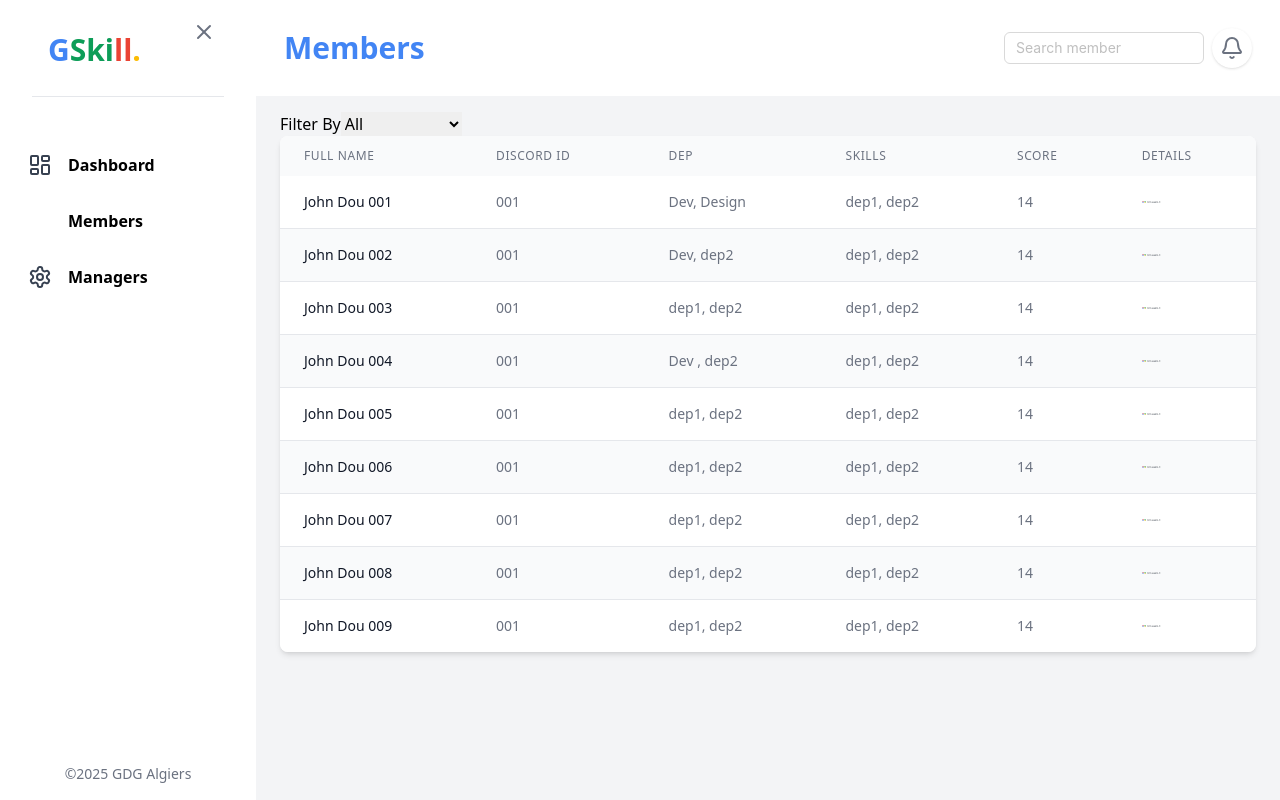
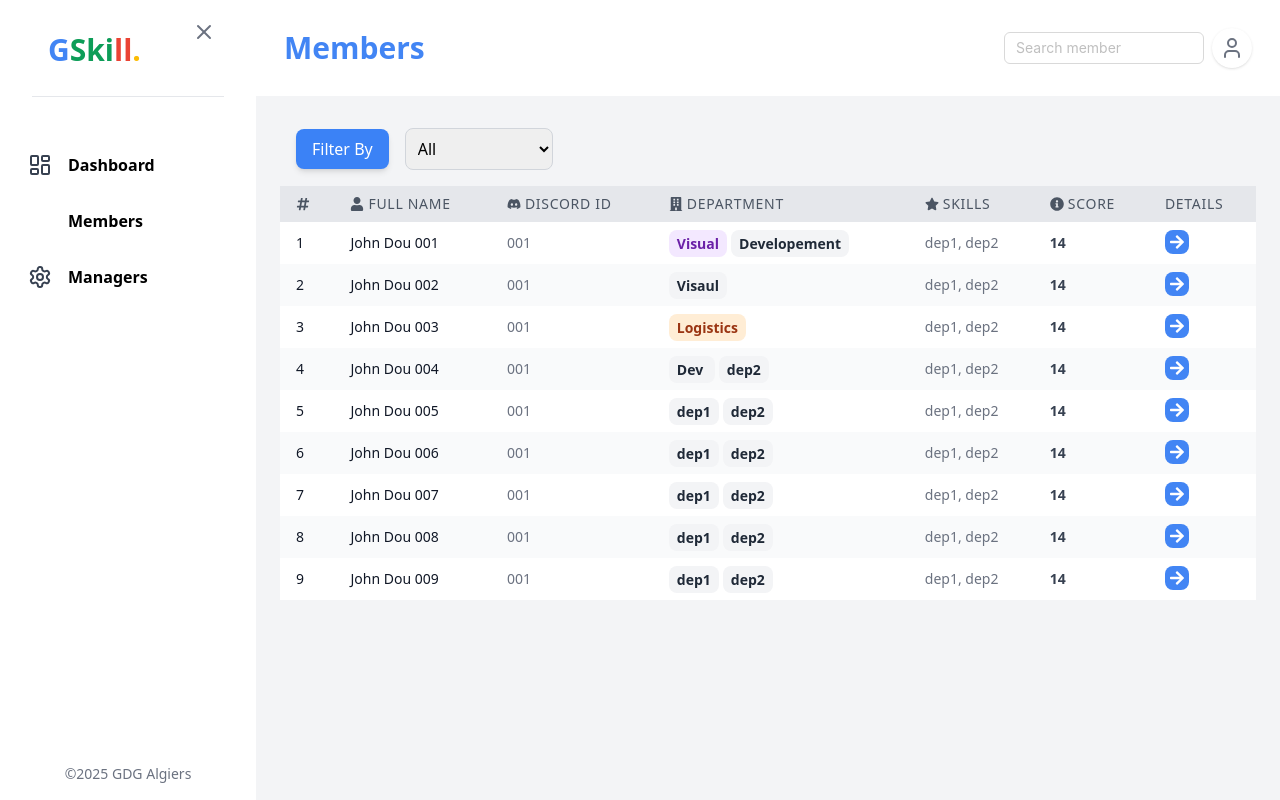
Before and after one commit to Alilo2005/GDG-HACK-FRONTEND, a Next.js app in the folder gdg-hack-frontend/: page /members in a window 1280 px wide. Built offline with nearby package versions, Linux system fonts and the light colour scheme.

Commit message:
solve some issues

```diff
--- a/gdg-hack-frontend/src/app/(logged_in)/layout.tsx
+++ b/gdg-hack-frontend/src/app/(logged_in)/layout.tsx
@@ -1,22 +1,75 @@
-"use client"
+// "use client"
 
-import React, { useState } from 'react'
-import { Sidebar } from '../../components/sideBar/sidebar'
-import { Bell, Search } from 'lucide-react'
-import Image from 'next/image'
-import { useDelayedTitle } from '../../hooks/useDelayedTitle'
-import  SearchBar  from '../../components/SearchBar'
+// import React, { useState } from 'react'
+// import { Sidebar } from '../../components/sideBar/sidebar'
+// import { Bell,  } from 'lucide-react'
+// // import Image from 'next/image'
+// import { useDelayedTitle } from '../../hooks/useDelayedTitle'
+// import  SearchBar  from '../../components/SearchBar'
+// import SettingsContent from '../../components/managers/settingsContent'
+// interface LayoutProps {
+//     children: React.ReactNode
+//     user?: {
+//         name: string
+//         role: 'manager' | 'admin'
+//     }
+// }
+
+// export default function Layout({ children }: LayoutProps) {
+//     const [sidebarOpen, setSidebarOpen] = useState(true)
+//     const activeTab = useDelayedTitle()
+
+//     return (
+//         <div className="flex h-screen bg-gray-100 w-full">
+//             <Sidebar
+//                 isOpen={sidebarOpen}
+//                 toggleSidebar={() => setSidebarOpen(!sidebarOpen)}
+//             />
+//             <main className="flex-1 overflow-y-auto">
+//                 <div className="flex justify-between items-center w-full bg-white p-7">
+//                     <h2 className="text-3xl font-semibold text-gdg_blue">{activeTab}</h2>
+//                     <div className="flex items-center">
+//                         <div className="relative w-48">
+//                             <SearchBar placeholder='Search member'/>
+//                         </div>
+//                         <button type="button" title="Profile" className="ml-4 bg-white p-2 rounded-full shadow">
+//                             <Bell className="h-6 w-6 text-gray-500" />
+//                         </button>
+//                     </div>
+//                 </div>
+//                 <div className="container mx-auto px-6 py-4 ">
+//                     {children}
+//                 </div>
+//             </main>
+//         </div>
+//     )
+// }
+
+
+"use client";
+
+import React, { useState } from "react";
+import { Sidebar } from "../../components/sideBar/sidebar";
+import { User } from "lucide-react";
+import { useDelayedTitle } from "../../hooks/useDelayedTitle";
+import SearchBar from "../../components/SearchBar";
+import SettingsContent from "../../components/managers/settingsContent";
+
 interface LayoutProps {
-    children: React.ReactNode
+  children: React.ReactNode;
   user?: {
-        name: string
-        role: 'manager'
-    }
+    name: string;
+    role: "manager" | "admin";
+  };
 }
 
 export default function Layout({ children }: LayoutProps) {
-    const [sidebarOpen, setSidebarOpen] = useState(true)
-    const activeTab = useDelayedTitle()
+    const [sidebarOpen, setSidebarOpen] = useState(true);
+    const [isModalOpen, setIsModalOpen] = useState(false); // Modal state
+    const activeTab = useDelayedTitle();
+
+    const handleOpenModal = () => setIsModalOpen(true);
+    const handleCloseModal = () => setIsModalOpen(false);
 
     return (
       <div className="flex h-screen bg-gray-100 w-full">
@@ -29,17 +82,45 @@
             <h2 className="text-3xl font-semibold text-gdg_blue">{activeTab}</h2>
             <div className="flex items-center">
               <div className="relative w-48">
-                            <SearchBar placeholder='Search member'/>
+                <SearchBar placeholder="Search member" />
               </div>
-                        <button type="button" title="Profile" className="ml-4 bg-white p-2 rounded-full shadow">
-                            <Bell className="h-6 w-6 text-gray-500" />
+              {/* Profile Button */}
+              <button
+                type="button"
+                title="Profile"
+                className="ml-4 bg-white p-2 rounded-full shadow"
+                onClick={handleOpenModal}
+              >
+                <User className="h-6 w-6 text-gray-500" />
               </button>
             </div>
           </div>
-                <div className="container mx-auto px-6 py-4 ">
-                    {children}
+          <div className="container mx-auto px-6 py-4">{children}</div>
+        </main>
+
+        {/* Modal */}
+        {isModalOpen && (
+          <div
+            className="fixed inset-0 z-50 flex items-center justify-center bg-black bg-opacity-50"
+            onClick={handleCloseModal} // Close modal on overlay click
+          >
+            <div
+              className="bg-white p-4 rounded-lg shadow-lg w-1/2 max-w-lg"
+              onClick={(e) => e.stopPropagation()} // Prevent closing when clicking inside modal
+            >
+              {/* Close Button */}
+              <button
+                onClick={handleCloseModal}
+                className="absolute top-2 right-2 text-gray-600 hover:text-gray-900"
+              >
+                ✕
+              </button>
+
+              {/* SettingsContent Component */}
+              <SettingsContent />
             </div>
-            </main>
           </div>
-    )
+        )}
+      </div>
+    );
   }
--- a/gdg-hack-frontend/src/app/(logged_in)/managers/page.tsx
+++ b/gdg-hack-frontend/src/app/(logged_in)/managers/page.tsx
@@ -2,8 +2,8 @@
 import ManagerTable from "../../../components/managersTable";
 import { managerMockData } from "../../../mockData/manager";
 import { useState, useEffect } from "react";
-import SettingsContent from "../../../components/managers/settingsContent";
-export default function     manager() {
+
+export default function Manager() {
     const [isLoading, setIsLoading] = useState(true);
     const [error, setError] = useState<string | null>(null);
 
@@ -14,7 +14,7 @@
                 setIsLoading(false);
             }, 1000); // Simulated delay
         } catch (err) {
-            setError("Failed to load    manager");
+            setError("Failed to load manager");
             setIsLoading(false);
         }
     }, []);
@@ -23,10 +23,8 @@
     if (error) return <div>Error: {error}</div>;
 
     return  (
-<>
-<SettingsContent/>
+    <>
      <ManagerTable data={managerMockData} />
-
     </>
     );
 
--- a/gdg-hack-frontend/src/app/(logged_in)/members/page.tsx
+++ b/gdg-hack-frontend/src/app/(logged_in)/members/page.tsx
@@ -13,6 +13,7 @@
             setTimeout(() => {
                 setIsLoading(false);
             }, 1000); // Simulated delay
+        // eslint-disable-next-line @typescript-eslint/no-unused-vars
         } catch (err) {
             setError("Failed to load members");
             setIsLoading(false);
--- a/gdg-hack-frontend/src/components/homepage.tsx
+++ b/gdg-hack-frontend/src/components/homepage.tsx
@@ -1,3 +1,4 @@
+import Image from "next/image";
 import React from "react";
 
 const GSkillPage: React.FC = () => {
@@ -34,10 +35,12 @@
 
       {/* Footer */}
       <footer className="absolute bottom-4 flex items-center space-x-2">
-        <img
+        <Image
           src="/gdg.svg"
           alt="GDG Algiers Logo"
-          className="w-32 h-8"
+          // className="w-32 h-8"
+          height={20}
+          width={180}
         />
       </footer>
     </div>
--- a/gdg-hack-frontend/src/components/managers/settingsMenu.tsx
+++ b/gdg-hack-frontend/src/components/managers/settingsMenu.tsx
@@ -1,5 +1,5 @@
 import React, { useState } from 'react';
-import { FiLock, FiInfo, FiLogOut, FiTrash2 } from 'react-icons/fi';
+import { FiLock, FiLogOut,  } from 'react-icons/fi';
 // import api from '@/lib/axios';
 
 export const SettingsMenu: React.FC = () => {
@@ -11,6 +11,7 @@
   const [showPassword, setShowPassword] = useState(false);
 
   // Retrieve user_id from local storage
+  // eslint-disable-next-line @typescript-eslint/no-unused-vars
   const userId = localStorage.getItem('user');
 
   const handleLogout = async () => {
--- a/gdg-hack-frontend/src/components/managersTable.tsx
+++ b/gdg-hack-frontend/src/components/managersTable.tsx
@@ -273,20 +273,30 @@
 // export default managerTable;
 
 import React, { useState, useEffect } from 'react';
-import { FaEdit, FaTrash, FaPlus, FaPlug } from 'react-icons/fa';
+import { FaEdit, FaTrash, FaPlus,  } from 'react-icons/fa';
 import { ManagersData, ManagerTableProps } from '../types/index';
 
 const ManagerTable: React.FC<ManagerTableProps> = ({ data: initialData }) => {
-  const [data, setData] = useState(initialData);
+  // const [data, setData] = useState(initialData);
   const [filteredData, setFilteredData] = useState<ManagersData[]>([]);
   const [isAddModalOpen, setIsAddModalOpen] = useState(false);
+  // eslint-disable-next-line @typescript-eslint/no-unused-vars
+  const [selectedManager, setSelectedManager] = useState<ManagersData | null>(null);
   const [newManager, setNewManager] = useState<ManagersData>({
-    id: 0,
+    id: "0023",
     full_name: '',
     discord_id: '',
     email: '',
     departement: [],
   });
+
+
+
+
+// function setSelectedManagers(manager: ManagersData) {
+//   setSelectedManager(manager);
+// }
+
 
   useEffect(() => {
     setFilteredData(initialData);
@@ -294,11 +304,12 @@
 
   const handleAddManager = () => {
     // Generate a unique ID for the new manager
-    const newManagerWithId = { ...newManager, id: Date.now() };
+    const newManagerWithId = { ...newManager, id: Date.now().toString() }; // Convert to string
     setFilteredData([...filteredData, newManagerWithId]);
     setIsAddModalOpen(false);
-    setNewManager({ id: 0, full_name: '', discord_id: '', email: '', departement: [] }); // Reset form
+    setNewManager({ id: '0', full_name: '', discord_id: '', email: '', departement: [] }); // Reset form
   };
+
 
   const handleInputChange = (e: React.ChangeEvent<HTMLInputElement>) => {
     const { name, value } = e.target;
@@ -320,6 +331,17 @@
     } else {
       return 'text-gray-600 text-sm rounded';
     }
+  };
+
+  const handleEdit = (manager: ManagersData) => {
+    setSelectedManager(manager);
+    setIsAddModalOpen(true);
+  };
+
+
+  const handleDelete = (manager: ManagersData) => {
+    const updatedData = filteredData.filter(item => item.id !== manager.id);
+    setFilteredData(updatedData);
   };
 
   return (
--- a/gdg-hack-frontend/src/components/members/skillsChart.tsx
+++ b/gdg-hack-frontend/src/components/members/skillsChart.tsx
@@ -51,6 +51,7 @@
 const COLORS = ['#0088FE', '#00C49F', '#FFBB28', '#FF8042'];
 
 export const SkillsChart: React.FC<SkillsChartProps> = ({ skills }) => {
+  // eslint-disable-next-line @typescript-eslint/no-unused-vars
   const data = skills.map((skill, index) => ({
     name: skill,
     value: 1, // Assuming each skill has equal weight
--- a/gdg-hack-frontend/src/components/membersTable.tsx
+++ b/gdg-hack-frontend/src/components/membersTable.tsx
@@ -1,13 +1,16 @@
+"use client"
 import React, { useState } from 'react';
-import { AreaChart, Area, XAxis, YAxis, CartesianGrid, Tooltip, ResponsiveContainer } from 'recharts';
+// import { AreaChart, Area, XAxis, YAxis, CartesianGrid, Tooltip, ResponsiveContainer } from 'recharts';
+// eslint-disable-next-line @typescript-eslint/no-unused-vars
 import { MembersData, MemberTableProps } from '../types/index';
-import { FaEdit, FaTrash } from 'react-icons/fa';
-import manager from '../app/(logged_in)/managers/page';
+// import Image from 'next/image';
+import { FaHashtag, FaUser, FaDiscord, FaBuilding, FaStar, FaInfoCircle, FaArrowRight } from 'react-icons/fa';
 // import api from "@/lib/axios";
 
 const MemberTable: React.FC<MemberTableProps> = ({ data: initialData }) => {
   const [data, setData] = useState(initialData);
 
+  // eslint-disable-next-line @typescript-eslint/no-unused-vars
   const [selectedDepartement, setSelectedDepartement] = useState<string>("");
 
 //   const [isEditModalOpen, setEditModalOpen] = useState(false);
@@ -60,28 +63,12 @@
 //   };
 
 
-const DetailsIcon = () => (
-    <img
-      alt='details-icon'
-      src="/gdg.svg"
-      height={20}
-      width={20}
-    />
-  );
-
 
 const listeDep = [
-    "Dev","Design","Marketing","Finance","HR","Management"
+    "Developement","Visual","Marketing","Finance","HR","Management"
 ];
 
 const filterDepartement = (dep: string) => {
-    // if (dep === "") {
-    //     setData(initialData);
-    // } else {
-    //     const filteredData = initialData.filter((member) => member.departement.includes(dep));
-    //     setData(filteredData);
-    // }
-
     setSelectedDepartement(dep);
     if (dep === "") {
         setData(initialData);
@@ -92,69 +79,128 @@
 }
 
 
-// const filterMemberData = data.filter((member) => {
-//     if (selectedDepartement === "") {
-//         return true;
-//     } else {
-//         return member.departement.includes(selectedDepartement);
-//     }
-// });
-
   return (
     <>
-    <div>
-        <button className=''>Filter By </button>
-        <select className='' onChange={(e) => filterDepartement(e.target.value)}>
+    <div className='flex items-center justify-between p-4 '>
+
+<div className="flex items-center gap-4">
+  <button className="bg-blue-500 text-white px-4 py-2 rounded-lg shadow-md hover:bg-blue-600 transition">
+    Filter By
+  </button>
+  <select
+    className="border border-gray-300 rounded-lg p-2 focus:ring-2 focus:ring-blue-500 focus:outline-none"
+    onChange={(e) => filterDepartement(e.target.value)}
+  >
     <option value="">All</option>
     {listeDep.map((dep) => (
-            <option key={dep} value={dep}>{dep}</option>
+      <option key={dep} value={dep}>
+        {dep}
+      </option>
     ))}
   </select>
 </div>
-      <div className="bg-white rounded-lg shadow-md flex-grow overflow-auto custom-scrollbar">
-        <table className="w-full">
-          <thead className="bg-gray-50">
+
+    </div>
+    <div className="overflow-x-auto">
+  <table className="w-full bg-white rounded-2xl shadow-md border-collapse">
+    <thead className="bg-gray-200 text-left">
       <tr>
-              <th className="px-6 py-3 text-left text-xs font-medium text-gray-500 uppercase tracking-wider">Full Name</th>
-              <th className="px-6 py-3 text-left text-xs font-medium text-gray-500 uppercase tracking-wider">Discord Id</th>
-              <th className="px-6 py-3 text-left text-xs font-medium text-gray-500 uppercase tracking-wider">Dep</th>
-              <th className="px-6 py-3 text-left text-xs font-medium text-gray-500 uppercase tracking-wider">Skills</th>
-              <th className="px-6 py-3 text-left text-xs font-medium text-gray-500 uppercase tracking-wider">Score</th>
-              <th className="px-6 py-3 text-left text-xs font-medium text-gray-500 uppercase tracking-wider">Details</th>
+        <th className="px-4 py-2 text-sm font-medium text-gray-600 uppercase tracking-wider">
+          <div className="flex items-center space-x-1">
+            <FaHashtag />
+          </div>
+        </th>
+        <th className="px-4 py-2 text-sm font-medium text-gray-600 uppercase tracking-wider">
+          <div className="flex items-center space-x-1">
+            <FaUser />
+            <span>Full Name</span>
+          </div>
+        </th>
+        <th className="px-4 py-2 text-sm font-medium text-gray-600 uppercase tracking-wider">
+          <div className="flex items-center space-x-1">
+            <FaDiscord />
+            <span>Discord ID</span>
+          </div>
+        </th>
+        <th className="px-4 py-2 text-sm font-medium text-gray-600 uppercase tracking-wider">
+          <div className="flex items-center space-x-1">
+            <FaBuilding />
+            <span>Department</span>
+          </div>
+        </th>
+        <th className="px-4 py-2 text-sm font-medium text-gray-600 uppercase tracking-wider">
+          <div className="flex items-center space-x-1">
+            <FaStar />
+            <span>Skills</span>
+          </div>
+        </th>
+        <th className="px-4 py-2 text-sm font-medium text-gray-600 uppercase tracking-wider">
+          <div className="flex items-center space-x-1">
+            <FaInfoCircle />
+            <span>Score</span>
+          </div>
+        </th>
+        <th className="px-4 py-2 text-sm font-medium text-gray-600 uppercase tracking-wider">
+          Details
+        </th>
       </tr>
     </thead>
-          <tbody className="divide-y divide-gray-200">
+    <tbody>
       {data.map((member, index) => (
-              <tr key={member.id} className={index % 2 === 0 ? 'bg-white' : 'bg-gray-50'}>
-                <td className="px-6 py-4 whitespace-nowrap text-sm font-medium text-gray-900">
+        <tr
+          key={member.id}
+          className={`hover:bg-gray-100 transition duration-200 ${
+            index % 2 === 0 ? "bg-white" : "bg-gray-50"
+          }`}
+        >
+          <td className="px-4 py-2 text-sm text-gray-900 font-medium">
+            {index + 1}
+          </td>
+          <td className="px-4 py-2 text-sm text-gray-900 font-medium">
             {member.full_name}
           </td>
-                <td className="px-6 py-4 whitespace-nowrap text-sm text-gray-500">
+          <td className="px-4 py-2 text-sm text-gray-500">
             {member.discord_id}
           </td>
-                <td className="px-6 py-4 whitespace-nowrap text-sm text-gray-500">
-                {member.departement.join(", ") || "N/A"} </td>
-                <td className="px-6 py-4 whitespace-nowrap text-sm text-gray-500">
+          <td className="px-4 py-2">
+            {member.departement.map((dept, i) => (
+              <span
+                key={i}
+                className={`px-2 py-1 text-sm rounded-lg font-semibold mr-1 ${
+                  dept === "Development"
+                    ? "bg-green-100 text-green-800"
+                    : dept === "Visual"
+                    ? "bg-purple-100 text-purple-800"
+                    : dept === "Communication"
+                    ? "bg-yellow-100 text-yellow-800"
+                    : dept === "Logistics"
+                    ? "bg-orange-100 text-orange-800"
+                    : dept === "ER"
+                    ? "bg-emerald-100 text-emerald-800"
+                    : "bg-gray-100 text-gray-800"
+                }`}
+              >
+                {dept}
+              </span>
+            ))}
+          </td>
+          <td className="px-4 py-2 text-sm text-gray-500">
             {member.skills?.join(", ") || "N/A"}
           </td>
-                <td className="px-6 py-4 whitespace-nowrap text-sm text-gray-500">
+          <td className="px-4 py-2 text-sm text-gray-700 font-semibold">
             {member.score}
           </td>
-                <td className="px-6 py-4 whitespace-nowrap text-sm font-medium items-center  justify-center" >
-                  <a
-                    type="button"
-                    className="text-indigo-600 hover:text-indigo-900 flex items-center transition duration-150 ease-in-out"
-                    aria-label="Details"
-                    href={`/members/${member.id}`}
-                  >
-                    <DetailsIcon />
-                  </a>
+          <td className="px-4 py-2">
+            <button className="bg-gdg_blue text-white p-1 rounded-lg hover:scale-105 transition-transform duration-200">
+              <FaArrowRight />
+            </button>
           </td>
         </tr>
       ))}
     </tbody>
   </table>
 </div>
+
     </>
   );
 };
--- a/gdg-hack-frontend/src/mockData/member.tsx
+++ b/gdg-hack-frontend/src/mockData/member.tsx
@@ -2,9 +2,9 @@
 
 export const memberMockData: MembersData[] = [
     {
-        id: '001', full_name: "John Dou 001", discord_id: "001", departement: ["Dev", "Design"], skills: ["dep1", "dep2"], score: 14,
-        rows: [{ question: 'What is React?', mentee: 'John Doe', department: 'design', createdAt: '11-02-2025 02:30:00', closedAt: '11-02-2025 03:00:00' },
-            { question: 'What is React?', mentee: 'John Doe', department: 'design', createdAt: '11-02-2025 02:30:00', closedAt: '11-02-2025 03:00:00' },
+        id: '001', full_name: "John Dou 001", discord_id: "001", departement: ["Visual", "Developement"], skills: ["dep1", "dep2"], score: 14,
+        rows: [{ question: 'What is React?', mentee: 'John Doe', department: 'Developement', createdAt: '11-02-2025 02:30:00', closedAt: '11-02-2025 03:00:00' },
+            { question: 'What is React?', mentee: 'John Doe', department: 'Logistics', createdAt: '11-02-2025 02:30:00', closedAt: '11-02-2025 03:00:00' },
             { question: 'What is React?', mentee: 'John Doe', department: 'design', createdAt: '11-02-2025 02:30:00', closedAt: '11-02-2025 03:00:00' },
             { question: 'What is React?', mentee: 'John Doe', department: 'design', createdAt: '11-02-2025 02:30:00', closedAt: '11-02-2025 03:00:00' },
             { question: 'What is React?', mentee: 'John Doe', department: 'design', createdAt: '11-02-2025 02:30:00', closedAt: '11-02-2025 03:00:00' },
@@ -12,11 +12,11 @@
         ]
     },
     {
-        id: '002', full_name: "John Dou 002", discord_id: "001", departement: ["Dev", "dep2"], skills: ["dep1", "dep2"], score: 14,
+        id: '002', full_name: "John Dou 002", discord_id: "001", departement: ["Visaul"], skills: ["dep1", "dep2"], score: 14,
         rows: []
     },
     {
-        id: '003', full_name: "John Dou 003", discord_id: "001", departement: ["dep1", "dep2"], skills: ["dep1", "dep2"], score: 14,
+        id: '003', full_name: "John Dou 003", discord_id: "001", departement: ["Logistics"], skills: ["dep1", "dep2"], score: 14,
         rows: []
     },
     {
```
Also changed, not shown: gdg-hack-frontend/public/next.png (added). Lines whose indentation alone changed are shown as unchanged.
